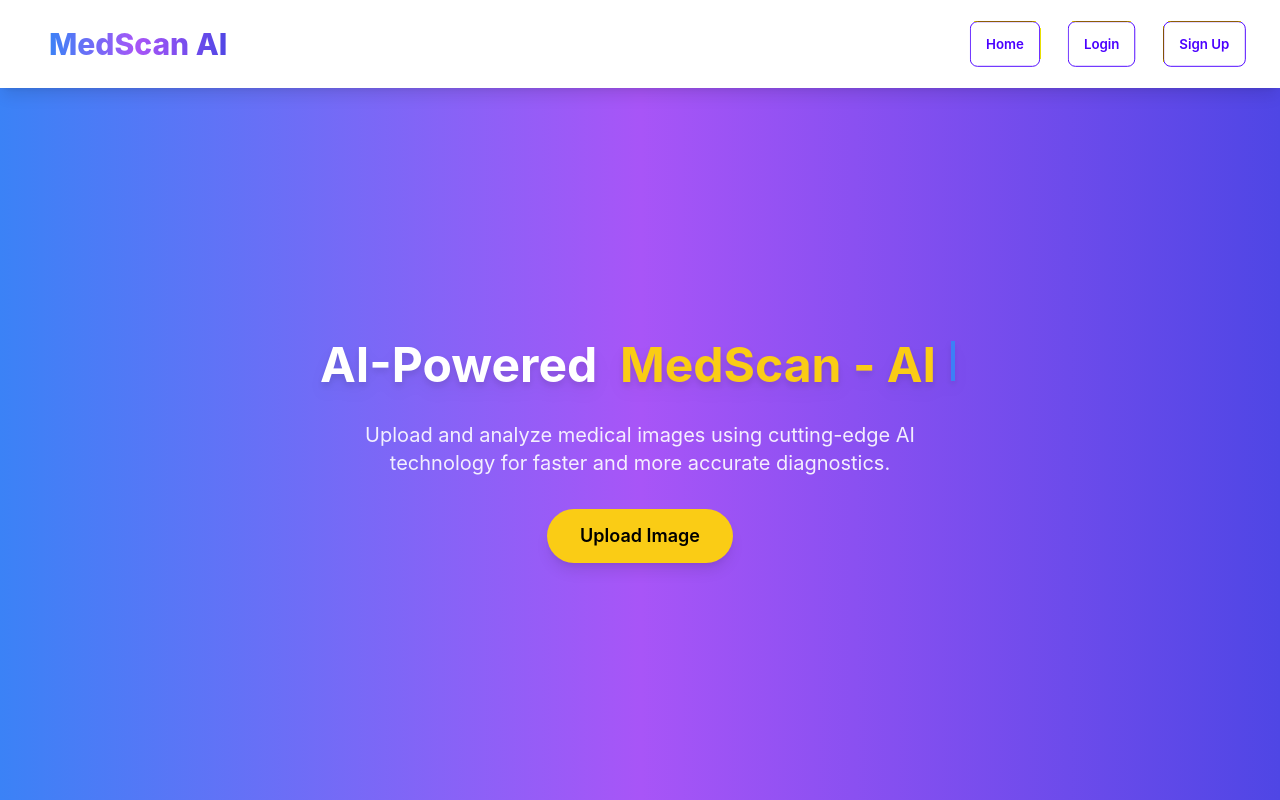
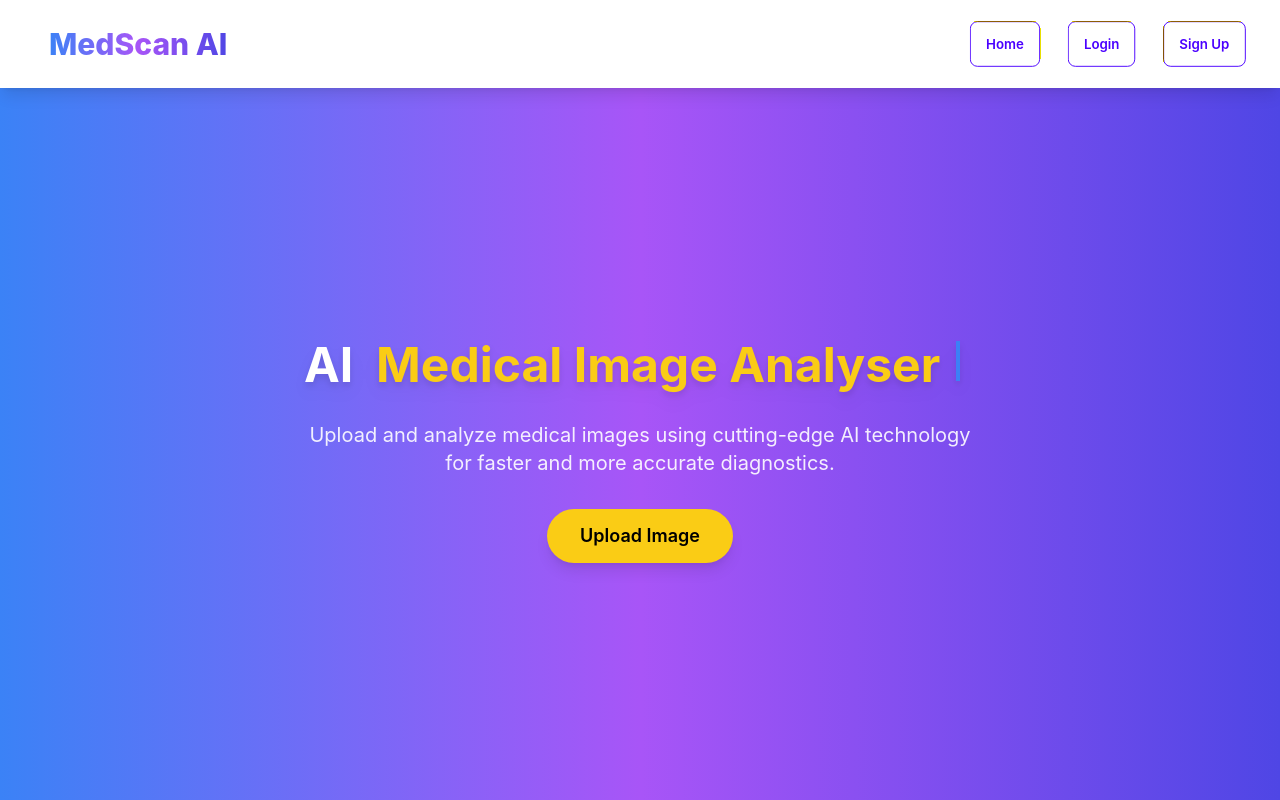
Before and after one commit to Bharathaspyr/med-analyser, a React (Vite) app: page / in a window 1280 px wide. Shown: the top 800 px of the page. Built offline with nearby package versions, Linux system fonts and the light colour scheme.

Commit message:
Updated Hero.jsx

```diff
--- a/src/components/Hero.jsx
+++ b/src/components/Hero.jsx
@@ -6,13 +6,13 @@ const Hero = () => {
   const navigate = useNavigate();
   return (
     <div className="flex-grow flex items-center justify-center text-center bg-gradient-to-r from-blue-500 via-purple-500 to-indigo-600 text-white min-h-screen pt-20 w-full">
-      <div className="max-w-2xl w-full px-4">
+      <div className="max-w-2xl w-full">
         <Typewriter
           words={[
-            { text: "AI-Powered ", className: "text-white" },
-            { text: " MedScan - AI", className: "text-yellow-400" }
+            { text: "AI  ", className: "text-white" },
+            { text: " Medical Image Analyser", className: "text-yellow-400" }
           ]}
-          className="text-4xl font-bold leading-tight drop-shadow-lg"
+          className="text-4xl font-bold drop-shadow-lg"
           smooth
         />
         <p className="mt-6 text-xl opacity-90">
```
